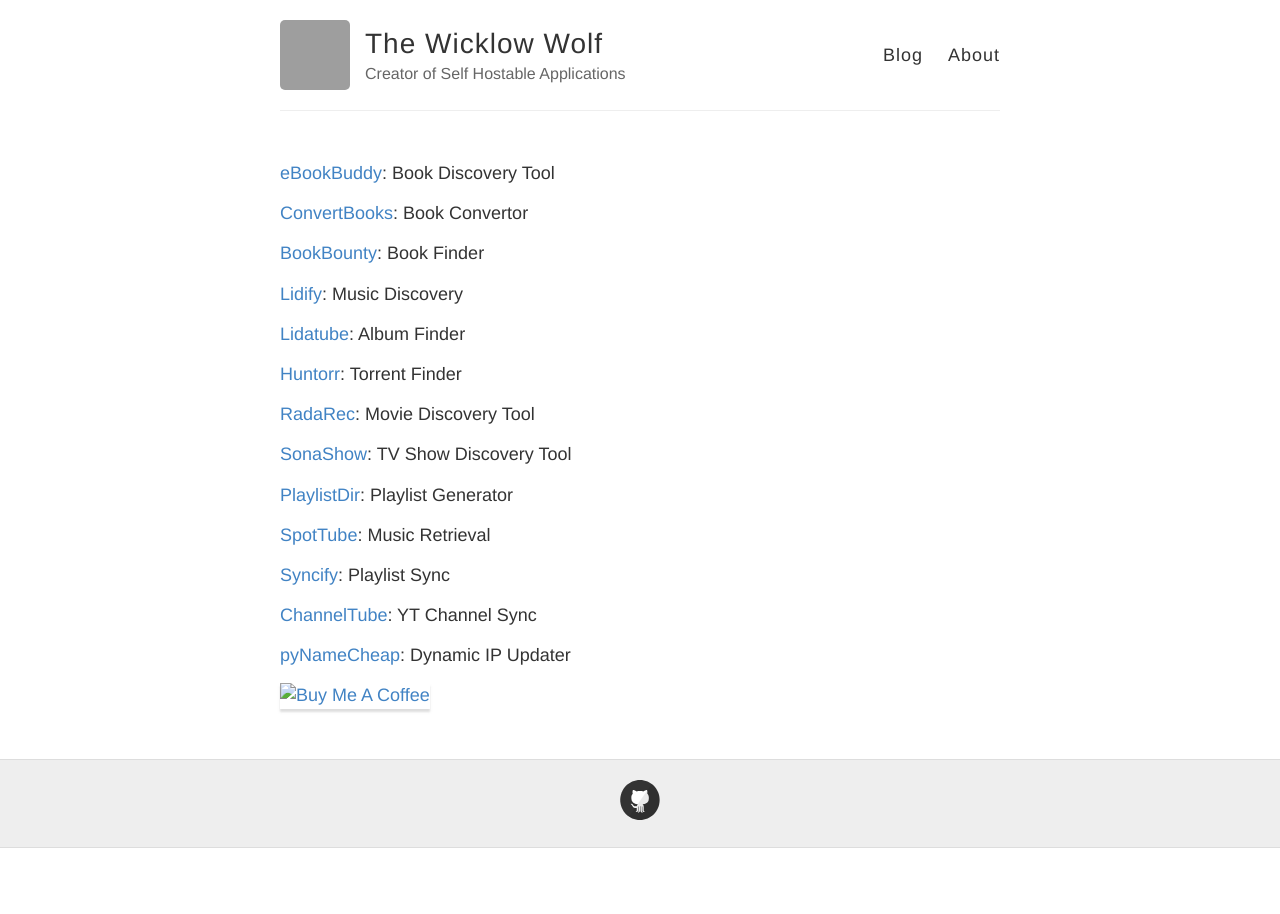
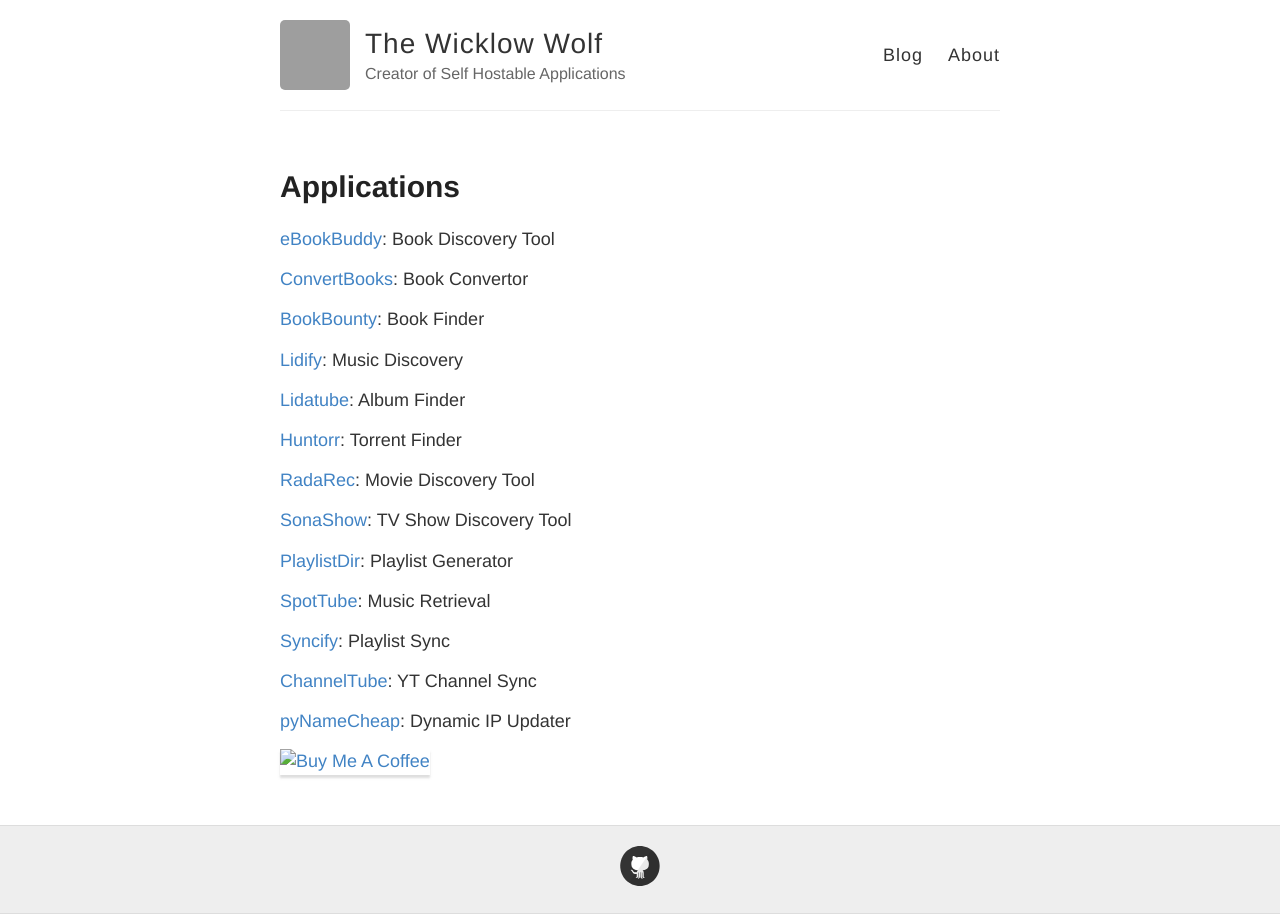
Before and after one commit to TheWicklowWolf/TheWicklowWolf.github.io, a Jekyll site: the page built from about.md, in a window 1280 px wide. Built offline with Jekyll 4.4.1, drawn with Linux system fonts in a browser that asks for light colours; our own code applies the rules of GitHub Pages for plain Markdown files; grey boxes are pictures that could not be loaded.

Commit message:
Update about.md

```diff
--- a/about.md
+++ b/about.md
@@ -1,6 +1,6 @@
 ---
 layout: page
-title: Applications:
+title: Applications
 permalink: /about/
 ---
 
```
